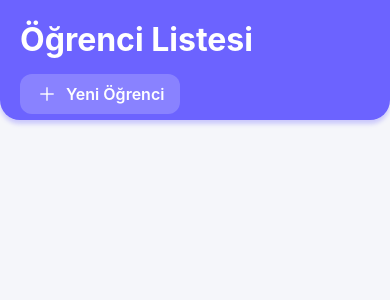
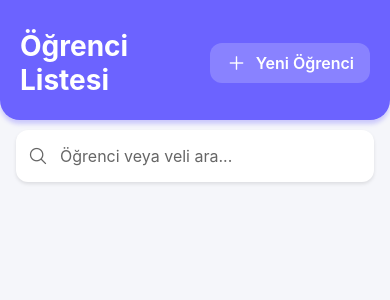
Before and after one commit to sabata06/mathMentor-app, a React Native app: screen /StudentList in a window 390 px wide. Shown: the top 300 px of the page. Built offline with nearby package versions, Linux system fonts and the light colour scheme; no server answers.

Commit message:
Refactor StudentDetail and HomeworkList screens: adjust layout, improve styling, and add empty state handling for homework list

```diff
--- a/src/screens/HomeworkList.js
+++ b/src/screens/HomeworkList.js
@@ -9,6 +9,7 @@ import {
   ActivityIndicator,
   StatusBar,
   Platform,
+  Image,
 } from "react-native";
 import { Ionicons } from "@expo/vector-icons";
 import AsyncStorage from "@react-native-async-storage/async-storage";
@@ -89,23 +90,48 @@ const HomeworkList = ({ route, navigation }) => {
       },
     ]);
   };
+
+  const renderEmptyState = () => (
+    <View style={styles.emptyStateContainer}>
+      <Image
+        source={require('../../assets/no-homework.webp')}
+        style={styles.emptyStateImage}
+      />
+      <Text style={styles.emptyStateTitle}>Henüz Ödev Yok</Text>
+      <Text style={styles.emptyStateDescription}>
+        Öğrenciye yeni ödev eklemek için sağ üst köşedeki + butonuna tıklayın
+      </Text>
+    </View>
+  );
+
   const renderHomeworkItem = ({ item }) => (
     <View style={styles.homeworkCard}>
       <TouchableOpacity
         style={styles.statusButton}
         onPress={() => toggleHomeworkStatus(item.id, item.is_completed)}
       >
-        <Ionicons
-          name={item.is_completed ? "checkbox" : "square-outline"}
-          size={24}
-          color={item.is_completed ? "#4CAF50" : "#666"}
-        />
+        <View style={[
+          styles.checkboxContainer,
+          item.is_completed && styles.checkboxCompleted
+        ]}>
+          <Ionicons
+            name={item.is_completed ? "checkmark" : ""}
+            size={16}
+            color="#fff"
+          />
+        </View>
       </TouchableOpacity>
 
       <View style={styles.homeworkInfo}>
         <Text style={styles.bookTitle}>{item.book}</Text>
-        <Text style={styles.topic}>Konu: {item.topic}</Text>
-        <Text style={styles.page}>Sayfa: {item.page}</Text>
+        <View style={styles.detailsContainer}>
+          <View style={styles.tagContainer}>
+            <Text style={styles.tagText}>{item.topic}</Text>
+          </View>
+          <View style={styles.tagContainer}>
+            <Text style={styles.tagText}>Sayfa: {item.page}</Text>
+          </View>
+        </View>
         <Text style={styles.dateAdded}>
           {new Date(item.date_added).toLocaleDateString("tr-TR")}
         </Text>
@@ -113,14 +139,16 @@ const HomeworkList = ({ route, navigation }) => {
 
       <View style={styles.actionButtons}>
         <TouchableOpacity
-          onPress={() =>
-            navigation.navigate("EditHomework", { homework: item })
-          }
+          style={styles.actionButton}
+          onPress={() => navigation.navigate("EditHomework", { homework: item })}
         >
-          <Ionicons name="create-outline" size={24} color="#6c63ff" />
+          <Ionicons name="create-outline" size={22} color="#6c63ff" />
         </TouchableOpacity>
-        <TouchableOpacity onPress={() => deleteHomework(item.id)}>
-          <Ionicons name="trash-outline" size={24} color="#ff4444" />
+        <TouchableOpacity
+          style={styles.actionButton}
+          onPress={() => deleteHomework(item.id)}
+        >
+          <Ionicons name="trash-outline" size={22} color="#ff4444" />
         </TouchableOpacity>
       </View>
     </View>
@@ -159,6 +187,7 @@ const HomeworkList = ({ route, navigation }) => {
           keyExtractor={(item) => item.id.toString()}
           contentContainerStyle={styles.listContainer}
           showsVerticalScrollIndicator={false}
+          ListEmptyComponent={renderEmptyState}
         />
       )}
     </View>
@@ -189,17 +218,20 @@ const styles = StyleSheet.create({
     padding: 16,
   },
   homeworkCard: {
-    backgroundColor: "#fff",
-    borderRadius: 12,
+    backgroundColor: '#fff',
+    borderRadius: 16,
     padding: 16,
     marginBottom: 12,
-    flexDirection: "row",
-    alignItems: "center",
-    elevation: 3,
+    flexDirection: 'row',
+    alignItems: 'center',
     shadowColor: "#000",
-    shadowOffset: { width: 0, height: 2 },
+    shadowOffset: {
+      width: 0,
+      height: 2,
+    },
     shadowOpacity: 0.1,
-    shadowRadius: 3,
+    shadowRadius: 3.84,
+    elevation: 5,
   },
   statusButton: {
     marginRight: 12,
@@ -236,6 +268,77 @@ const styles = StyleSheet.create({
     color: "#95a5a6",
     marginTop: 4,
   },
+  checkboxContainer: {
+    width: 24,
+    height: 24,
+    borderRadius: 12,
+    borderWidth: 2,
+    borderColor: '#6c63ff',
+    justifyContent: 'center',
+    alignItems: 'center',
+    marginRight: 12,
+  },
+
+  checkboxCompleted: {
+    backgroundColor: '#6c63ff',
+  },
+
+  bookTitle: {
+    fontSize: 16,
+    fontWeight: '600',
+    color: '#2d3436',
+    marginBottom: 8,
+  },
+
+  detailsContainer: {
+    flexDirection: 'row',
+    flexWrap: 'wrap',
+    gap: 8,
+    marginBottom: 4,
+  },
+
+  tagContainer: {
+    backgroundColor: '#f0f1f7',
+    paddingHorizontal: 10,
+    paddingVertical: 4,
+    borderRadius: 12,
+  },
+
+  tagText: {
+    fontSize: 12,
+    color: '#666',
+  },
+
+  actionButton: {
+    padding: 8,
+  },
+
+  emptyStateContainer: {
+    flex: 1,
+    justifyContent: 'center',
+    alignItems: 'center',
+    paddingHorizontal: 40,
+  },
+
+  emptyStateImage: {
+    width: 200,
+    height: 200,
+    marginBottom: 20,
+  },
+
+  emptyStateTitle: {
+    fontSize: 20,
+    fontWeight: 'bold',
+    color: '#2d3436',
+    marginBottom: 8,
+  },
+
+  emptyStateDescription: {
+    fontSize: 14,
+    color: '#636e72',
+    textAlign: 'center',
+    lineHeight: 20,
+  },
 });
 
 export default HomeworkList;
--- a/src/screens/StudentDetail.js
+++ b/src/screens/StudentDetail.js
@@ -23,7 +23,7 @@ const StudentDetail = ({ route, navigation }) => {
     right: 20,
     bottom: 20,
     flexDirection: "row",
-    gap: 10,
+    gap: 15,
   };
 
   useEffect(() => {
@@ -36,7 +36,7 @@ const StudentDetail = ({ route, navigation }) => {
             headers: { Authorization: `Bearer ${token}` },
           }
         );
-        console.log(response.data);
+        // console.log(response.data);
         setStudent(response.data);
       } catch (error) {
         console.error("Error fetching student details:", error);
@@ -184,16 +184,20 @@ const StudentDetail = ({ route, navigation }) => {
             })
           }
         >
-          <Ionicons name="book" size={24} color="#fff" />
-          <Text style={styles.buttonText}>Ödevler</Text>
+          <View style={styles.buttonContent}>
+            <Ionicons name="book" size={22} color="#fff" />
+            <Text style={styles.buttonText}>Ödevler</Text>
+          </View>
         </TouchableOpacity>
 
         <TouchableOpacity
           style={[styles.floatingButton, { backgroundColor: "#6c63ff" }]}
           onPress={() => navigation.navigate("EditStudent", { student })}
         >
-          <Ionicons name="create" size={24} color="#fff" />
-          <Text style={styles.buttonText}>Düzenle</Text>
+          <View style={styles.buttonContent}>
+            <Ionicons name="create" size={22} color="#fff" />
+            <Text style={styles.buttonText}>Düzenle</Text>
+          </View>
         </TouchableOpacity>
       </View>
     </View>
@@ -327,30 +331,28 @@ const styles = StyleSheet.create({
     color: "#2d3436",
     fontWeight: "500",
   },
-  floatingEditButton: {
-    position: "absolute",
-    right: 20,
-    bottom: 20,
-    backgroundColor: "#6c63ff",
-    borderRadius: 12,
+  floatingButton: {
+    borderRadius: 25,
+    paddingVertical: 12,
+    paddingHorizontal: 20,
+    elevation: 6,
+    shadowColor: "#000",
+    shadowOffset: {
+      width: 0,
+      height: 3,
+    },
+    shadowOpacity: 0.27,
+    shadowRadius: 4.65,
+  },
+  buttonContent: {
     flexDirection: "row",
     alignItems: "center",
-    paddingVertical: 12,
-    paddingHorizontal: 20,
-    shadowColor: "#6c63ff",
-    shadowOffset: {
-      width: 0,
-      height: 4,
-    },
-    shadowOpacity: 0.3,
-    shadowRadius: 5,
-    elevation: 8,
+    gap: 8,
   },
-  editButtonText: {
+  buttonText: {
     color: "#fff",
-    fontSize: 16,
+    fontSize: 15,
     fontWeight: "600",
-    marginLeft: 8,
   },
 });
 
--- a/src/screens/StudentList.js
+++ b/src/screens/StudentList.js
@@ -11,6 +11,7 @@ import {
   Platform,
   Animated,
   Alert,
+  TextInput,
 } from "react-native";
 import axios from "axios";
 import AsyncStorage from "@react-native-async-storage/async-storage";
@@ -20,6 +21,8 @@ const StudentList = ({ navigation }) => {
   const [students, setStudents] = useState([]);
   const [loading, setLoading] = useState(true);
   const [refreshing, setRefreshing] = useState(false);
+  const [searchQuery, setSearchQuery] = useState("");
+  const [filteredStudents, setFilteredStudents] = useState([]);
   const scrollY = new Animated.Value(0);
 
   const fetchStudents = async () => {
@@ -33,8 +36,9 @@ const StudentList = ({ navigation }) => {
           },
         }
       );
-      console.log(response.data);
+      // console.log(response.data);
       setStudents(response.data);
+      setFilteredStudents(response.data);
     } catch (error) {
       console.error("Error fetching students:", error);
       Alert.alert("Hata", "Öğrenci listesi yüklenirken bir hata oluştu.");
@@ -74,6 +78,17 @@ const StudentList = ({ navigation }) => {
     );
   };
 
+  const handleSearch = (text) => {
+    setSearchQuery(text);
+    const filtered = students.filter(
+      (student) =>
+        student.name.toLowerCase().includes(text.toLowerCase()) ||
+        student.surname.toLowerCase().includes(text.toLowerCase()) ||
+        student.parent_name.toLowerCase().includes(text.toLowerCase())
+    );
+    setFilteredStudents(filtered);
+  };
+
   useEffect(() => {
     fetchStudents();
   }, []);
@@ -85,8 +100,8 @@ const StudentList = ({ navigation }) => {
 
   const headerHeight = scrollY.interpolate({
     inputRange: [0, 100],
-    outputRange: [Platform.OS === 'ios' ? 140 : 120, 80],
-    extrapolate: 'clamp',
+    outputRange: [Platform.OS === "ios" ? 140 : 120, 80],
+    extrapolate: "clamp",
   });
 
   const renderStudentItem = ({ item }) => {
@@ -94,9 +109,13 @@ const StudentList = ({ navigation }) => {
       <View style={styles.studentCard}>
         <TouchableOpacity
           style={styles.studentContent}
-          onPress={() => navigation.navigate("StudentDetail", { studentId: item.id })}
+          onPress={() =>
+            navigation.navigate("StudentDetail", { studentId: item.id })
+          }
         >
-          <View style={[styles.avatarContainer, { backgroundColor: '#6c63ff' }]}>
+          <View
+            style={[styles.avatarContainer, { backgroundColor: "#6c63ff" }]}
+          >
             <Text style={styles.avatarText}>
               {item.name[0]}
               {item.surname[0]}
@@ -110,23 +129,31 @@ const StudentList = ({ navigation }) => {
               <Text style={styles.parentLabel}>Veli: </Text>
               {item.parent_name}
             </Text>
-            <View style={[
-              styles.debtBadge,
-              { backgroundColor: item.debt_status > 0 ? '#fff0f0' : '#f0fff4' }
-            ]}>
-              <Text style={[
-                styles.debtText,
-                { color: item.debt_status > 0 ? '#e74c3c' : '#2ecc71' }
-              ]}>
+            <View
+              style={[
+                styles.debtBadge,
+                {
+                  backgroundColor: item.debt_status > 0 ? "#fff0f0" : "#f0fff4",
+                },
+              ]}
+            >
+              <Text
+                style={[
+                  styles.debtText,
+                  { color: item.debt_status > 0 ? "#e74c3c" : "#2ecc71" },
+                ]}
+              >
                 {item.debt_status > 0
                   ? `${item.debt_status} TL borç`
-                  : 'Borç yok'}
+                  : "Borç yok"}
               </Text>
             </View>
           </View>
           <TouchableOpacity
             style={styles.deleteButton}
-            onPress={() => handleDeleteStudent(item.id, `${item.name} ${item.surname}`)}
+            onPress={() =>
+              handleDeleteStudent(item.id, `${item.name} ${item.surname}`)
+            }
           >
             <Ionicons name="trash-outline" size={22} color="#ff6b6b" />
           </TouchableOpacity>
@@ -160,8 +187,32 @@ const StudentList = ({ navigation }) => {
         </View>
       </Animated.View>
 
+      <View style={styles.searchContainer}>
+        <Ionicons
+          name="search-outline"
+          size={20}
+          color="#666"
+          style={styles.searchIcon}
+        />
+        <TextInput
+          style={styles.searchInput}
+          placeholder="Öğrenci veya veli ara..."
+          value={searchQuery}
+          onChangeText={handleSearch}
+          placeholderTextColor="#666"
+        />
+        {searchQuery.length > 0 && (
+          <TouchableOpacity
+            onPress={() => handleSearch("")}
+            style={styles.clearButton}
+          >
+            <Ionicons name="close-circle" size={20} color="#666" />
+          </TouchableOpacity>
+        )}
+      </View>
+
       <FlatList
-        data={students}
+        data={filteredStudents}
         keyExtractor={(item) => item.id.toString()}
         renderItem={renderStudentItem}
         contentContainerStyle={styles.listContainer}
@@ -204,7 +255,7 @@ const styles = StyleSheet.create({
     backgroundColor: "#6c63ff",
     borderBottomLeftRadius: 20,
     borderBottomRightRadius: 20,
-    paddingTop: Platform.OS === 'ios' ? 50 : 20,
+    paddingTop: Platform.OS === "ios" ? 50 : 20,
     shadowColor: "#6c63ff",
     shadowOffset: {
       width: 0,
@@ -216,15 +267,16 @@ const styles = StyleSheet.create({
   },
   headerContent: {
     flex: 1,
+    flexDirection: "row",
+    justifyContent: "space-between",
+    alignItems: "center",
     paddingHorizontal: 20,
     paddingBottom: 15,
-    justifyContent: "space-between",
   },
   title: {
-    fontSize: 32,
+    fontSize: 28,
     fontWeight: "bold",
     color: "#fff",
-    marginBottom: 15,
   },
   addButton: {
     flexDirection: "row",
@@ -233,7 +285,6 @@ const styles = StyleSheet.create({
     paddingVertical: 8,
     paddingHorizontal: 16,
     borderRadius: 12,
-    alignSelf: "flex-start",
   },
   addButtonText: {
     color: "#fff",
@@ -307,6 +358,37 @@ const styles = StyleSheet.create({
     padding: 8,
     marginLeft: 8,
   },
+  searchContainer: {
+    flexDirection: "row",
+    alignItems: "center",
+    backgroundColor: "#fff",
+    margin: 16,
+    marginTop: 10,
+    borderRadius: 12,
+    paddingHorizontal: 12,
+    paddingVertical: 8,
+    shadowColor: "#000",
+    shadowOffset: {
+      width: 0,
+      height: 2,
+    },
+    shadowOpacity: 0.1,
+    shadowRadius: 3.84,
+    elevation: 5,
+  },
+  searchInput: {
+    flex: 1,
+    fontSize: 16,
+    marginLeft: 8,
+    color: "#2d3436",
+    paddingVertical: 8,
+  },
+  searchIcon: {
+    marginRight: 4,
+  },
+  clearButton: {
+    padding: 4,
+  },
 });
 
 export default StudentList;
```
Also changed, not shown: assets/no-homework.webp (added).
